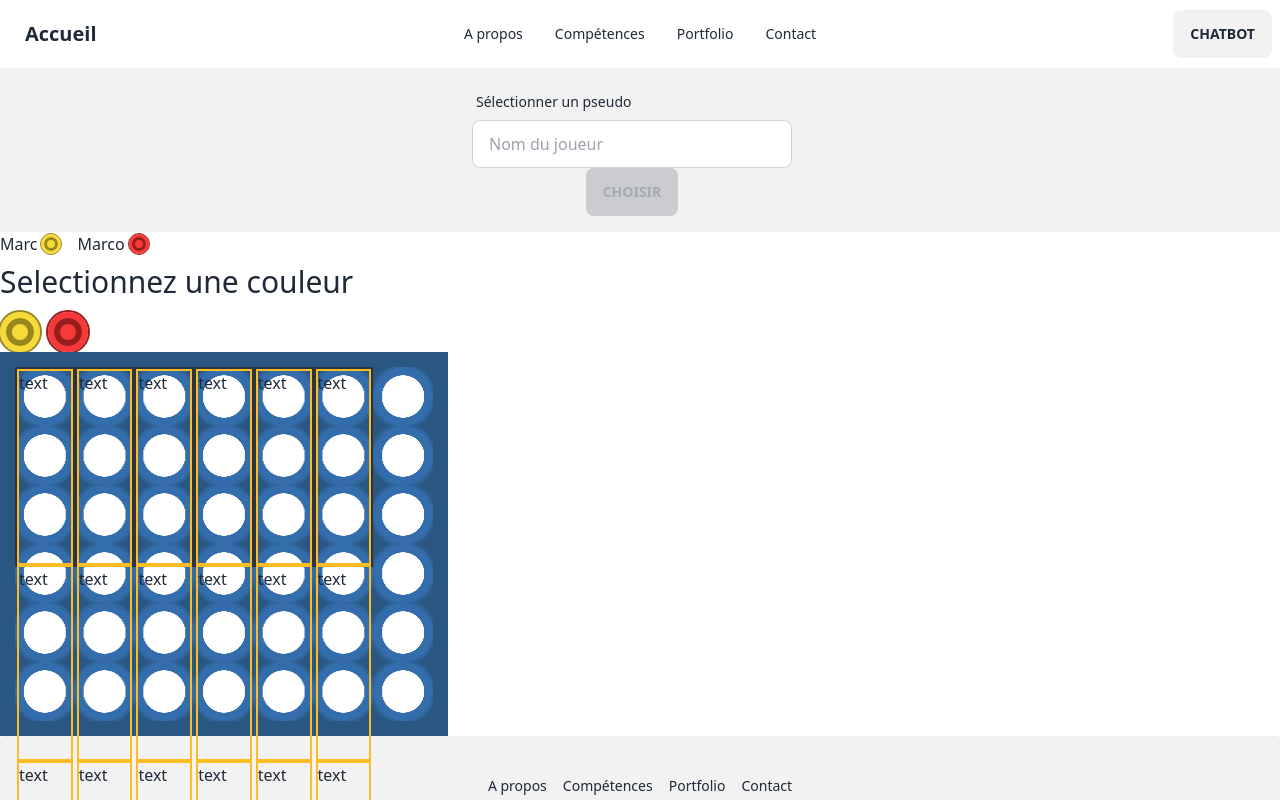
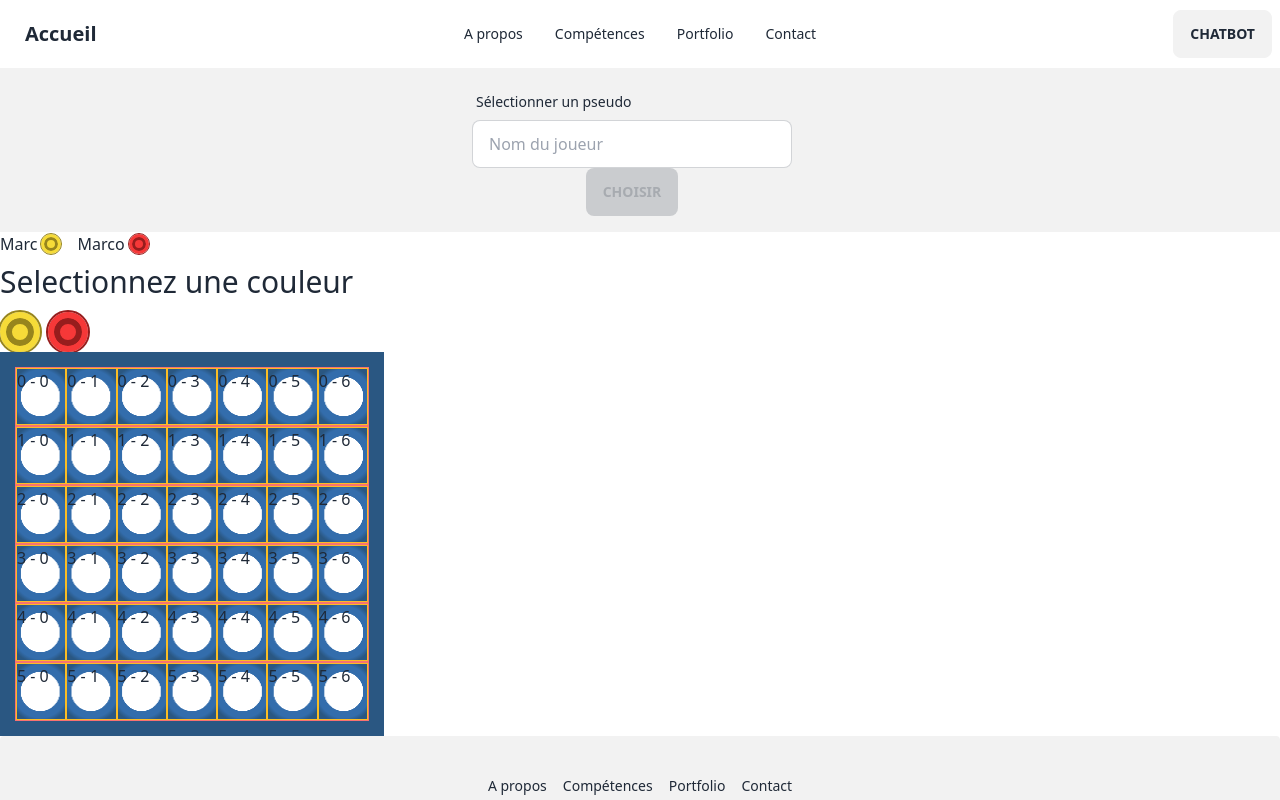
Before and after one commit to fredy-ID/brief-simplon-puissance-4-2023, a Nuxt app in the folder frontend/: page / in a window 1280 px wide. Shown: the top 800 px of the page. Built offline with nearby package versions, Linux system fonts and the light colour scheme.

Commit message:
Update Grid.vue

```diff
--- a/frontend/components/Grid.vue
+++ b/frontend/components/Grid.vue
@@ -1,21 +1,21 @@
 <template>
     <div>
-      <div class="board h-96 w-96">
-        <div class="grid relative h-full">
-          <div v-for="(row, rowIndex) in grid" :key="rowIndex" class="row border border-2 border-neutral h-full">
-            <div v-for="(cell, colIndex) in row" :key="colIndex" class="col border border-2 border-warning h-full w-100">
-                <div class="cell h-full">text</div>
+      <div class="relative board h-96 w-96">
+        <div class="absolute z-0 c-grid flex h-full w-full"></div>
+        <div class="h-full w-full flex flex-col c-cells">
+            <div v-for="(col, rowIndex) in grid" :key="rowIndex" class="flex flew-row grow border border2 border-error">
+                <div v-for="(row, colIndex) in grid[0]" :key="colIndex" class="grow border border2 border-warning">
+                    {{ rowIndex }} - {{ colIndex }}
+                </div>
             </div>
-          </div>
         </div>
+
       </div>
     </div>
   </template>
 
 <script setup lang="ts">
     import { ref, Ref } from 'vue';
-    const columns: Ref<number> = ref(7);
-    const rows: Ref<number> = ref(6);
 
     const grid: Ref<string[][]> = ref([
         ["E", "E", "E", "E", "E", "E", "E"],
@@ -26,17 +26,23 @@
         ["E", "E", "E", "E", "E", "E", "E"]
     ]);
 
+    const columns: Ref<number> = ref(grid.value[0].length);
+    const rows: Ref<number> = ref(grid.value.length);
+
 </script>
 
 <style scoped>
-.grid {
+.c-grid, .c-cells {
+    border: 15px solid #2a5782;
+}
+.c-grid {
     display: grid;
     grid-template-columns: repeat(v-bind('columns'), 1fr);
     grid-template-rows: repeat(v-bind('rows'), 1fr);
     aspect-ratio: v-bind('columns') / v-bind('rows');
     align-items: center;
     justify-content: center;
-    border: 15px solid #2a5782;
+
     background-color: #336dac;
     background: radial-gradient(
         circle,
@@ -47,7 +53,12 @@
         #2a5782 80%
     );
     background-size: calc(100% / v-bind('columns')) calc(100% / v-bind('rows'));
+    z-index: -1;
+
 }
 
+.fff{
+
+}
 
 </style>
```
